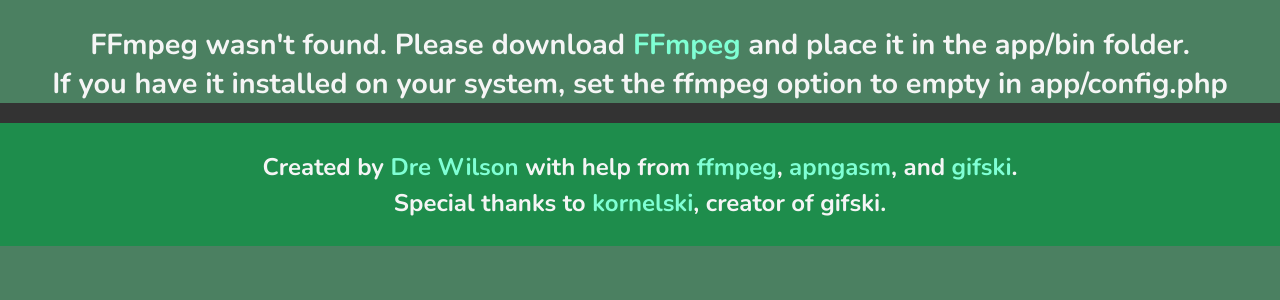
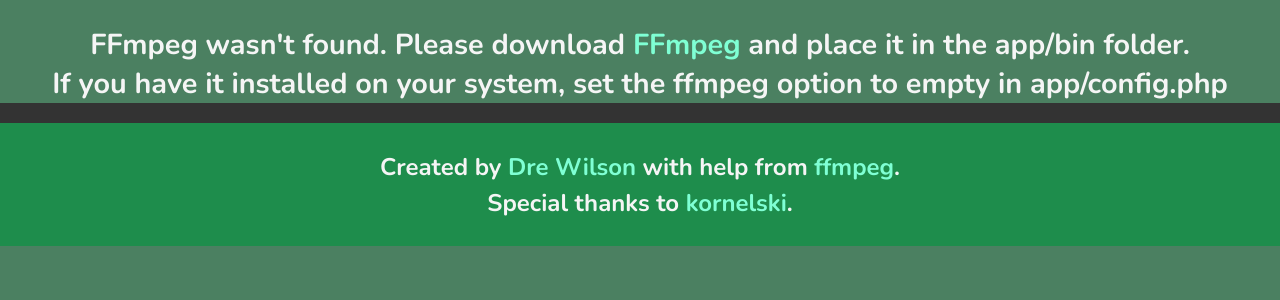
Before and after one commit to dwilsondev/sage-animated-image-generator, a PHP site: page / in a window 1280 px wide. Shown: the part 134-434 px from the top of the page. Run offline with PHP 8.4, Linux system fonts and the light colour scheme.

Commit message:
Update index.php

```diff
--- a/index.php
+++ b/index.php
@@ -152,8 +152,8 @@
         </main>
 
         <footer>
-            <p>Created by <a href="https://drewilson.dev" target="_blank">Dre Wilson</a> with help from <a href="https://www.ffmpeg.org/" target="_blank">ffmpeg</a>, <a href="http://apngasm.sourceforge.net/" target="_blank">apngasm</a>, and <a href="https://gif.ski/" target="_blank">gifski</a>.</p>
-            <p>Special thanks to <a href="https://github.com/kornelski" target="_blank">kornelski</a>, creator of gifski.</p>
+            <p>Created by <a href="https://drewilson.dev" target="_blank">Dre Wilson</a> with help from <a href="https://www.ffmpeg.org/" target="_blank">ffmpeg</a>.</p>
+            <p>Special thanks to <a href="https://github.com/kornelski" target="_blank">kornelski</a>.</p>
         </footer>
     </body>
 </html>
```
